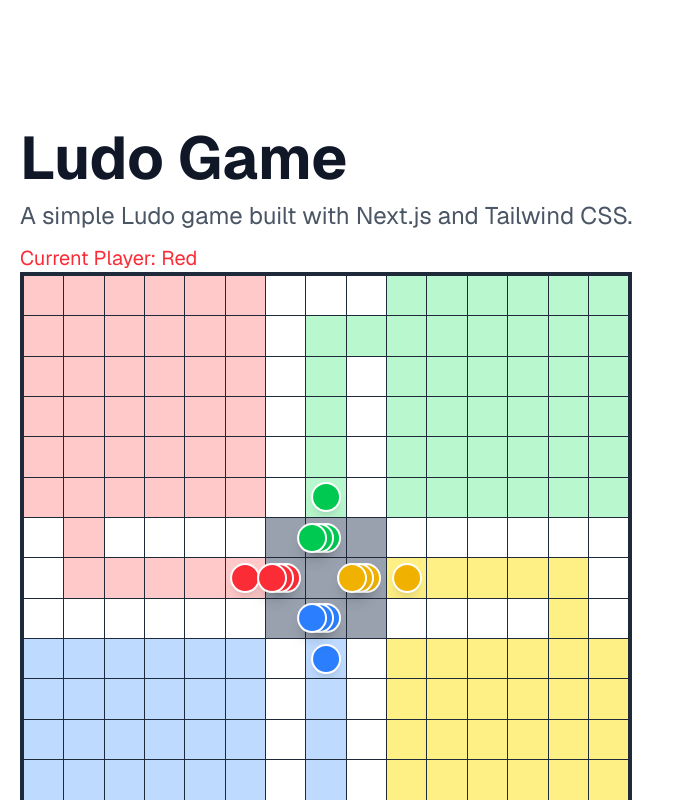
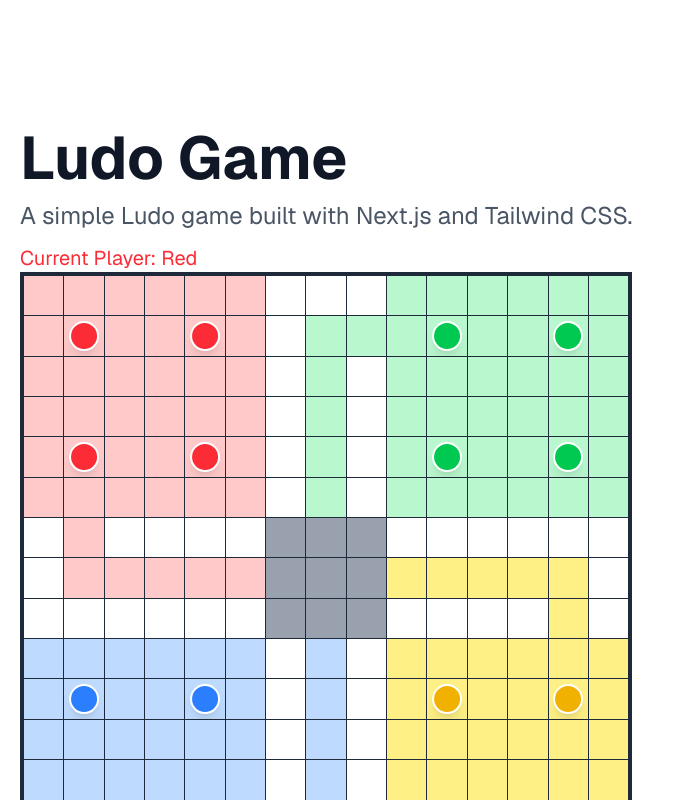
Before and after one commit to zeeshanhaider5121472/ludo-game, a Next.js app: page / in a window 1280 px wide. Shown: the top 800 px of the page, without its empty margins (0-675 px from the left). Built offline with nearby package versions, Linux system fonts and the light colour scheme.

Commit message:
token select issues fixed 2

```diff
--- a/app/page.tsx
+++ b/app/page.tsx
@@ -275,24 +275,22 @@ const getCellColor = (id: string) => {
 
 export default function Home() {
   // Initial positions of tokens
-  // const [redOne, setRedOne] = useState(pathRedBase[0]);
-  const [redOne, setRedOne] = useState(pathRed[56]);
-  const [redTwo, setRedTwo] = useState(pathRed[56]);
-  const [redThree, setRedThree] = useState(pathRed[56]);
-  const [redFour, setRedFour] = useState(pathRed[55]);
-  const [greenOne, setGreenOne] = useState(pathGreen[56]);
-  const [greenTwo, setGreenTwo] = useState(pathGreen[56]);
-  const [greenThree, setGreenThree] = useState(pathGreen[56]);
-  const [greenFour, setGreenFour] = useState(pathGreen[55]);
-  const [blueOne, setBlueOne] = useState(pathBlue[56]);
-  const [blueTwo, setBlueTwo] = useState(pathBlue[56]);
-  const [blueThree, setBlueThree] = useState(pathBlue[56]);
-  // const [blueFour, setBlueFour] = useState(pathBlue[3]);
-  const [blueFour, setBlueFour] = useState(pathBlue[55]);
-  const [yellowOne, setYellowOne] = useState(pathYellow[56]);
-  const [yellowTwo, setYellowTwo] = useState(pathYellow[56]);
-  const [yellowThree, setYellowThree] = useState(pathYellow[56]);
-  const [yellowFour, setYellowFour] = useState(pathYellow[55]);
+  const [redOne, setRedOne] = useState(pathRedBase[0]);
+  const [redTwo, setRedTwo] = useState(pathRedBase[1]);
+  const [redThree, setRedThree] = useState(pathRedBase[2]);
+  const [redFour, setRedFour] = useState(pathRedBase[3]);
+  const [greenOne, setGreenOne] = useState(pathGreenBase[0]);
+  const [greenTwo, setGreenTwo] = useState(pathGreenBase[1]);
+  const [greenThree, setGreenThree] = useState(pathGreenBase[2]);
+  const [greenFour, setGreenFour] = useState(pathGreenBase[3]);
+  const [blueOne, setBlueOne] = useState(pathBlueBase[0]);
+  const [blueTwo, setBlueTwo] = useState(pathBlueBase[1]);
+  const [blueThree, setBlueThree] = useState(pathBlueBase[2]);
+  const [blueFour, setBlueFour] = useState(pathBlueBase[3]);
+  const [yellowOne, setYellowOne] = useState(pathYellowBase[0]);
+  const [yellowTwo, setYellowTwo] = useState(pathYellowBase[1]);
+  const [yellowThree, setYellowThree] = useState(pathYellowBase[2]);
+  const [yellowFour, setYellowFour] = useState(pathYellowBase[3]);
 
   const [currentPlayer, setCurrentPlayer] = useState<
     "red" | "green" | "yellow" | "blue"
@@ -725,7 +723,7 @@ export default function Home() {
 }
 // ✔️need to add killing logic ,
 // ✔️after kill can have one more turn
-// winning logic,
+// ✔️winning logic,
 // ✔️safe places logic where no one can kill ✔️ and
 // ✔️some UI improvements (mobile responsive ✔️)
 // like showing dice value on the dice button and
@@ -734,8 +732,9 @@ export default function Home() {
 //✔️ issues if 6 in dice and token is not in base it won't give a new turn, it just passes to other player
 //✔️issue pass button not working correctly
 //✔️pass button shows before the dice is rolled
-//add a home screen and a winner screen
+//add a home screen and
+//✔️a winner screen
 //add sound eeffects for dice roll, token move, token kill and winning and conffetii
 // if got time add data to db.json
 //clean code and remove console logs and add comments to explain the code
-//if token at last index and other tokens are still usable then it should not give next player turn and wait for the player to choose another token to move
+//✔️if token at last index and other tokens are still usable then it should not give next player turn and wait for the player to choose another token to move
```
